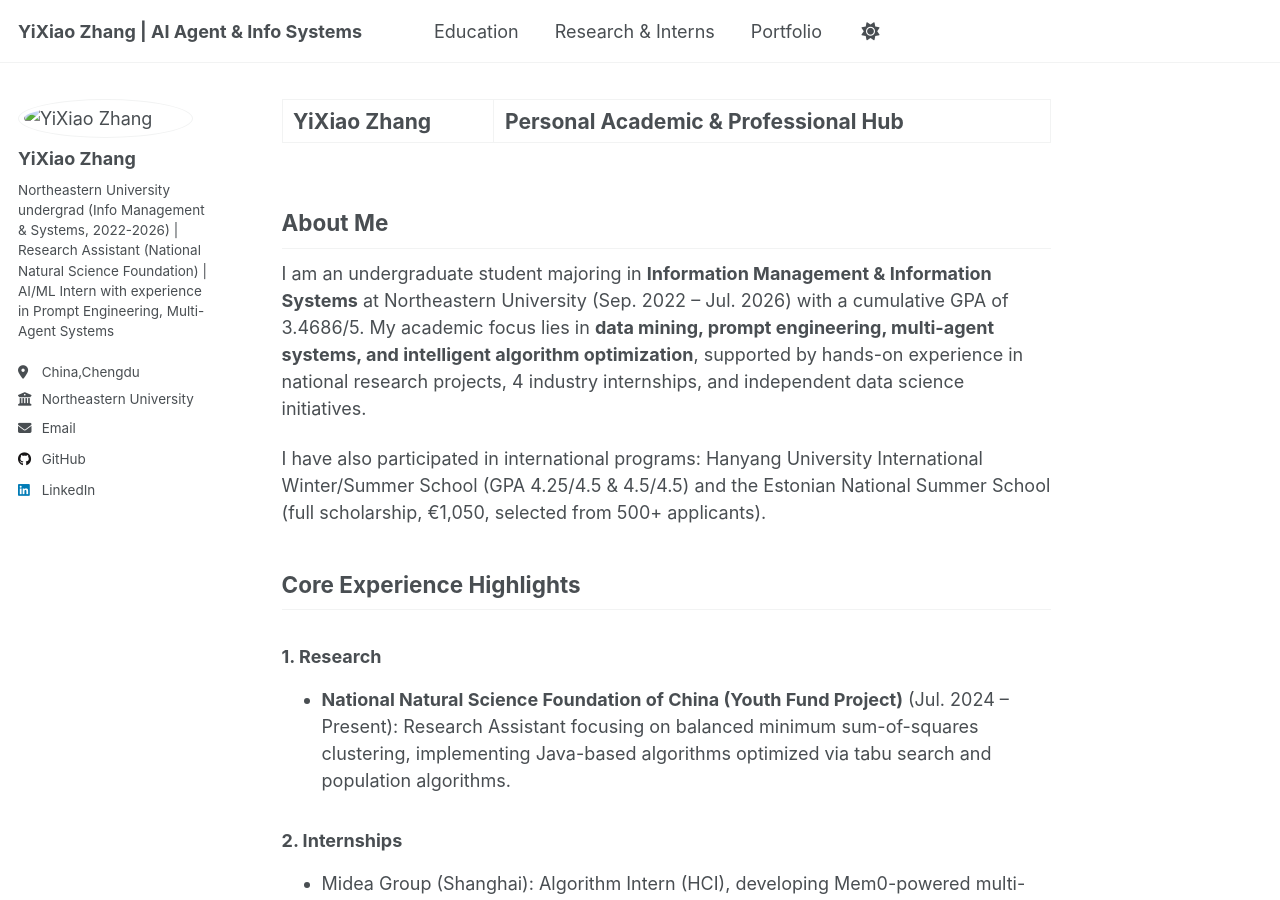
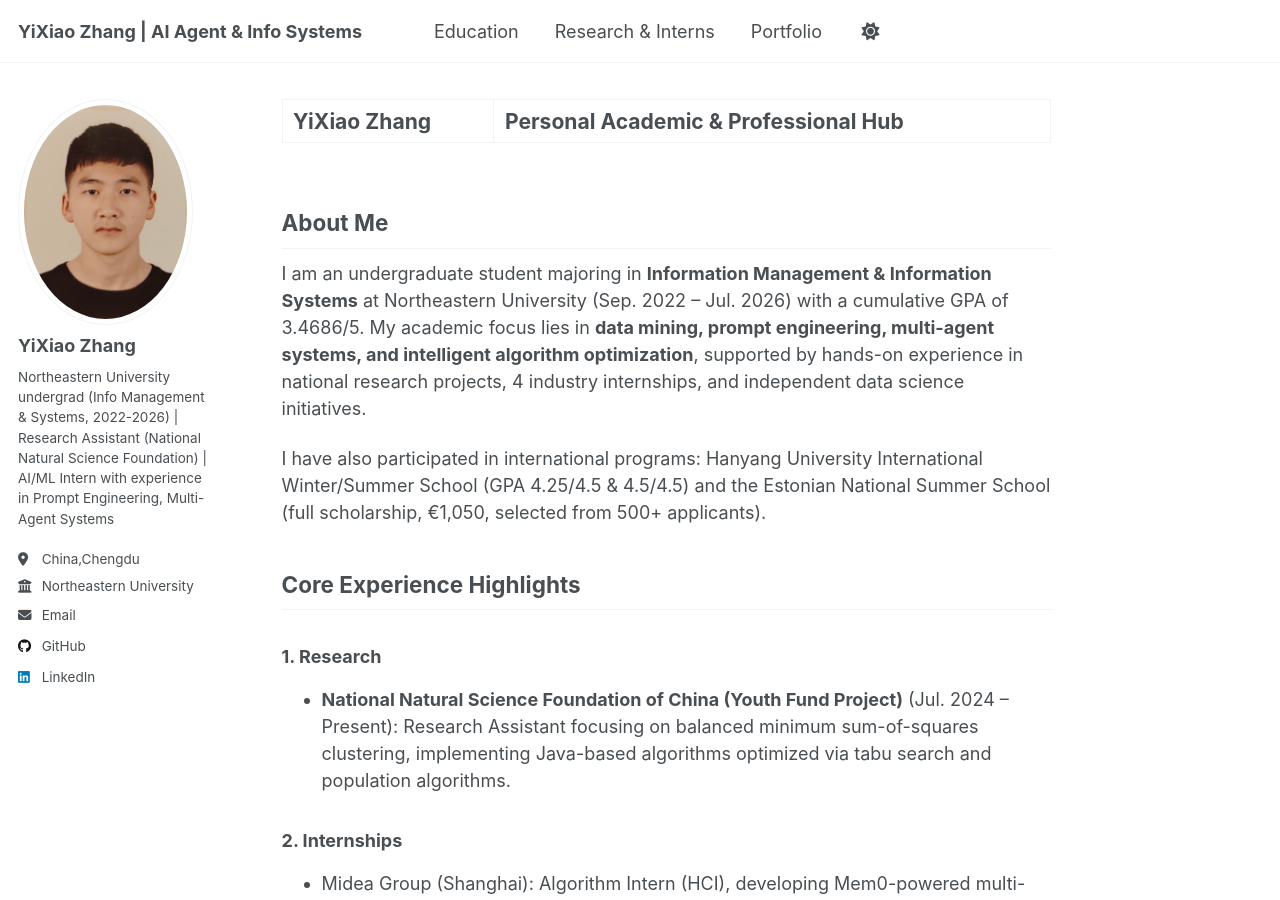
Before and after one commit to kiko022/kiko022.github.io, a Jekyll site: the page built from _pages/about.md, in a window 1280 px wide and 900 px high. Built offline with Jekyll 4.4.1, drawn with Linux system fonts in a browser that asks for light colours; a script that is not in the unit is left out.

Commit message:
Update _config.yml

```diff
--- a/_config.yml
+++ b/_config.yml
@@ -22,7 +22,7 @@ repository               : "kiko022/kiko022.github.io"
 #               Additional customization can be done by editing /_includes/author-profile.html
 author:
   # Biographic information
-  avatar           : "images/IMG_1903.JPG"
+  avatar           : "IMG_1903.JPG"
   name             : "YiXiao Zhang"
   #pronouns         : # example: "she/her"
   bio              : "Northeastern University undergrad (Info Management & Systems, 2022-2026) | Research Assistant (National Natural Science Foundation) | AI/ML Intern with experience in Prompt Engineering, Multi-Agent Systems"
```
